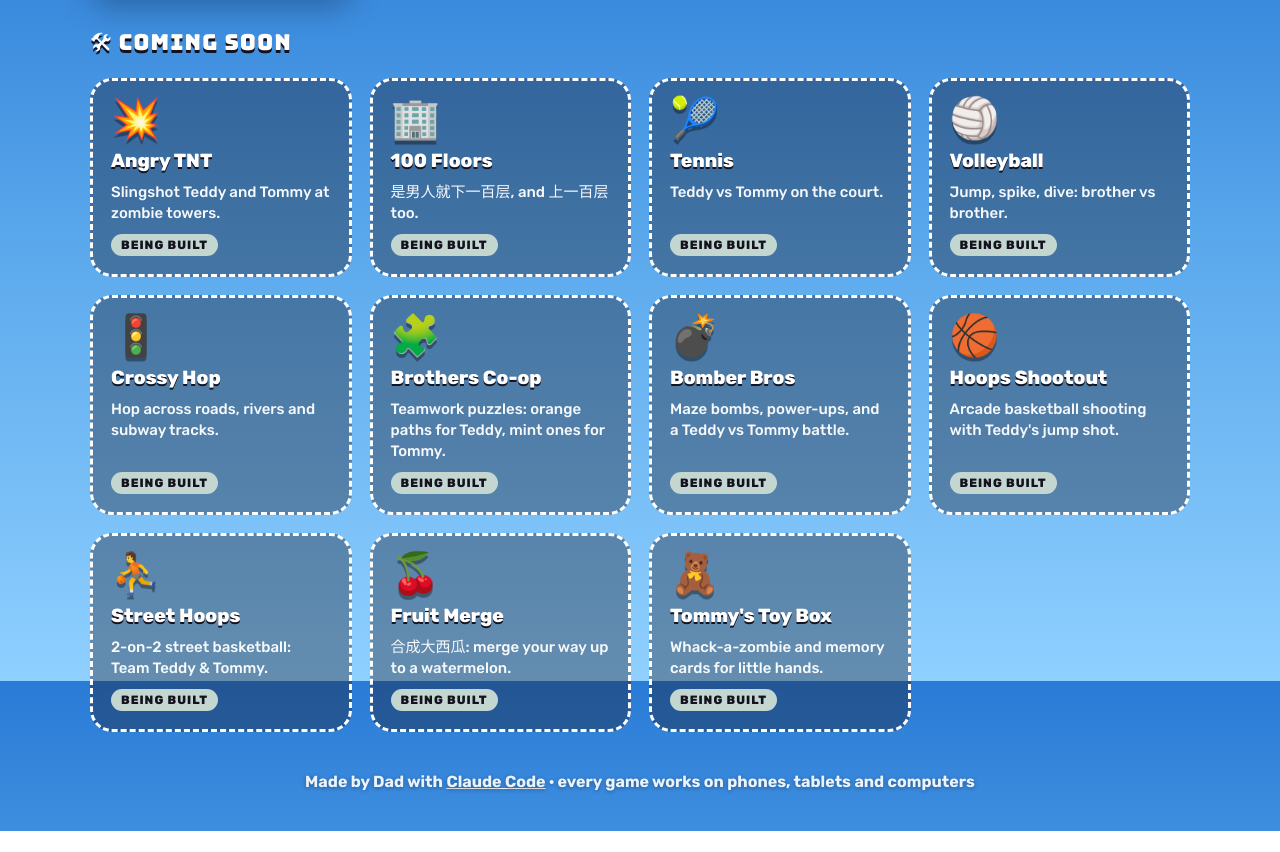
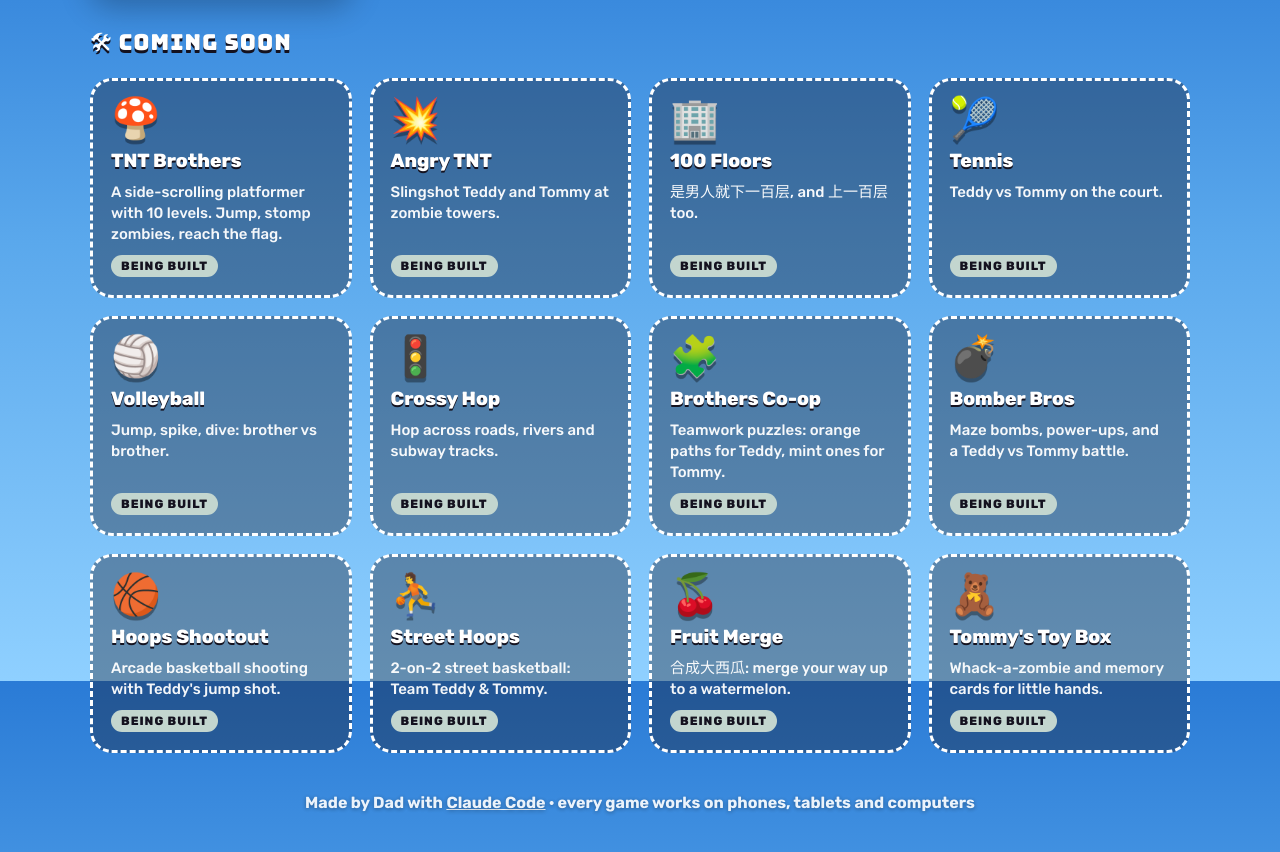
Before and after one commit to adong/games-for-teddy-tommy, a plain HTML site: page index.html in a window 1280 px wide. Shown: the part 919-1771 px from the top of the page. Before the commit the page ends 1750 px from the top, so only its background shows below. Drawn offline with Linux system fonts and the light colour scheme.

Commit message:
Add TNT Brothers to coming soon

```diff
--- a/index.html
+++ b/index.html
@@ -85,6 +85,7 @@
     { repo: 'magic-8-teddy', icon: '🎱', name: 'Magic 8: Teddy & Tommy', text: 'Ask a question and shake the ball, and the brothers answer.' },
   ];
   const SOON = [
+    { icon: '🍄', name: 'TNT Brothers', text: 'A side-scrolling platformer with 10 levels. Jump, stomp zombies, reach the flag.' },
     { icon: '💥', name: 'Angry TNT', text: 'Slingshot Teddy and Tommy at zombie towers.' },
     { icon: '🏢', name: '100 Floors', text: '是男人就下一百层, and 上一百层 too.' },
     { icon: '🎾', name: 'Tennis', text: 'Teddy vs Tommy on the court.' },
```
Also changed, not shown: 1 other file.
